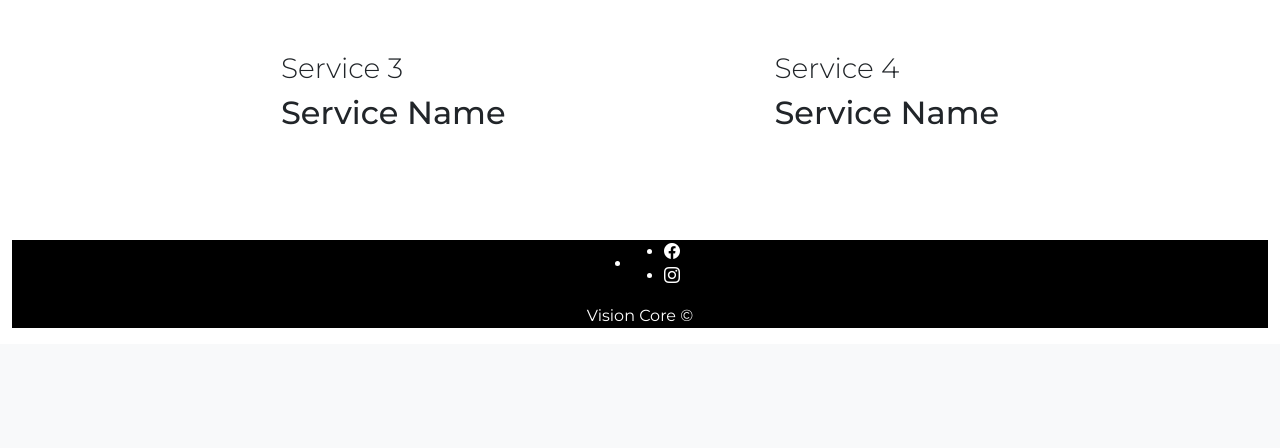
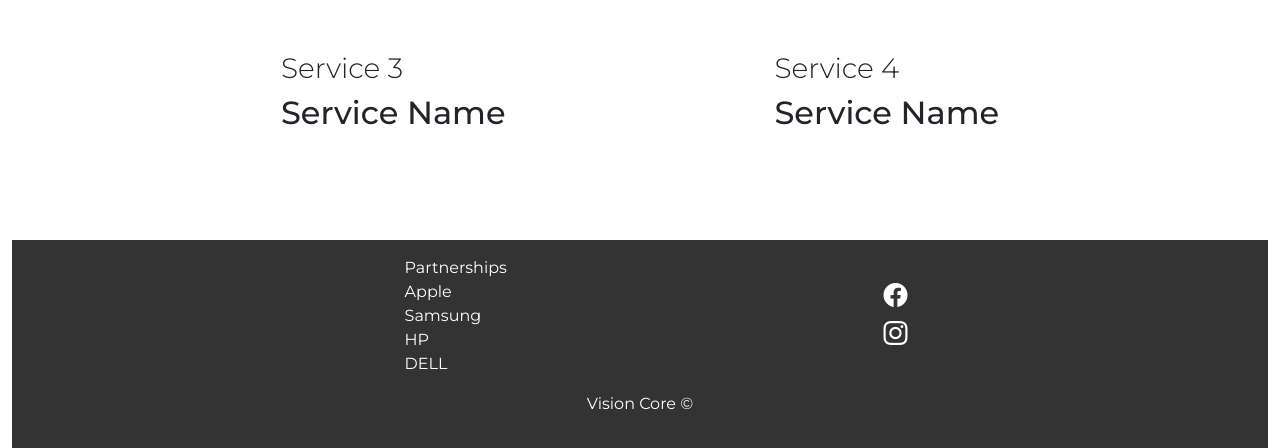
Before and after one commit to sunshinefactoryyy/app-security-proj, a Flask app: page / in a window 1280 px wide. Shown: the part 1098-1546 px from the top of the page. Before the commit the page ends 1426 px from the top, so only its background shows below. Run offline with Flask 2, Linux system fonts and the light colour scheme; some libraries are stand-ins or nearby versions.

Commit message:
Added company names under partnerships in footer of index.html

```diff
--- a/static/styles/Global.css
+++ b/static/styles/Global.css
@@ -6,6 +6,7 @@
 
 section {
   margin-top: 100px;
+  width: 100%;
 }
 
 /*Design of the navbar*/
@@ -77,8 +78,9 @@ nav .container-fluid .collapse {
 
 /*Design of the footer*/
 .footer {
-  background-color: #000;
+  background-color: rgba(0, 0, 0, 0.8);
   color: #fff;
+  padding: 1em;
 }
 
 .footer .company {
@@ -92,12 +94,21 @@ nav .container-fluid .collapse {
   -webkit-box-align: center;
       -ms-flex-align: center;
           align-items: center;
-  -webkit-box-pack: center;
-      -ms-flex-pack: center;
-          justify-content: center;
+  -webkit-box-pack: space-evenly;
+      -ms-flex-pack: space-evenly;
+          justify-content: space-evenly;
 }
 
-.footer .links .col-right .bi {
+.footer .links ul {
+  list-style: none;
+}
+
+.footer .links .col-right .list-item {
+  line-height: 35px;
+}
+
+.footer .links .col-right .list-item .bi {
   color: #fff;
+  font-size: 1.5em;
 }
 /*# sourceMappingURL=Global.css.map */
--- a/static/styles/Global.scss
+++ b/static/styles/Global.scss
@@ -7,6 +7,7 @@
 
 section {
   margin-top: 100px;
+  width: 100%;
 }
 
 /*Design of the navbar*/
@@ -73,8 +74,9 @@ nav {
 
 /*Design of the footer*/
 .footer {
-  background-color: #000;
+  background-color: rgba(0, 0, 0, 0.8);
   color: #fff;
+  padding: 1em;
 
   .company {
     text-align: center;
@@ -83,11 +85,31 @@ nav {
   .links {
     display: flex;
     align-items: center;
-    justify-content: center;
+    justify-content: space-evenly;
+
+    ul {
+      list-style: none;
+    }
+
+    .col-left {
+      .list-title {
+        font-weight: bold;
+        text-align: center;
+      }
+
+      li {
+        text-align: center;
+      }
+    }
 
     .col-right {
-      .bi {
-        color: #fff;
+      .list-item {
+        line-height: 35px;
+
+        .bi {
+          color: #fff;
+          font-size: 1.5em;
+        }
       }
     }
   }
--- a/templates/index.html
+++ b/templates/index.html
@@ -44,7 +44,11 @@
 <section class="footer">
     <div class="links">
         <ul class="col-left">
-            <li class="list-item"></li><!--list-item-->
+            <li class="list-title">Partnerships</li><!--list-item-->
+            <li class="list-item">Apple</li>
+            <li class="list-item">Samsung</li>
+            <li class="list-item">HP</li>
+            <li class="list-item">DELL</li>
         </ul><!--col-left-->
 
         <ul class="col-right">
```
Also changed, not shown: 1 other file.
